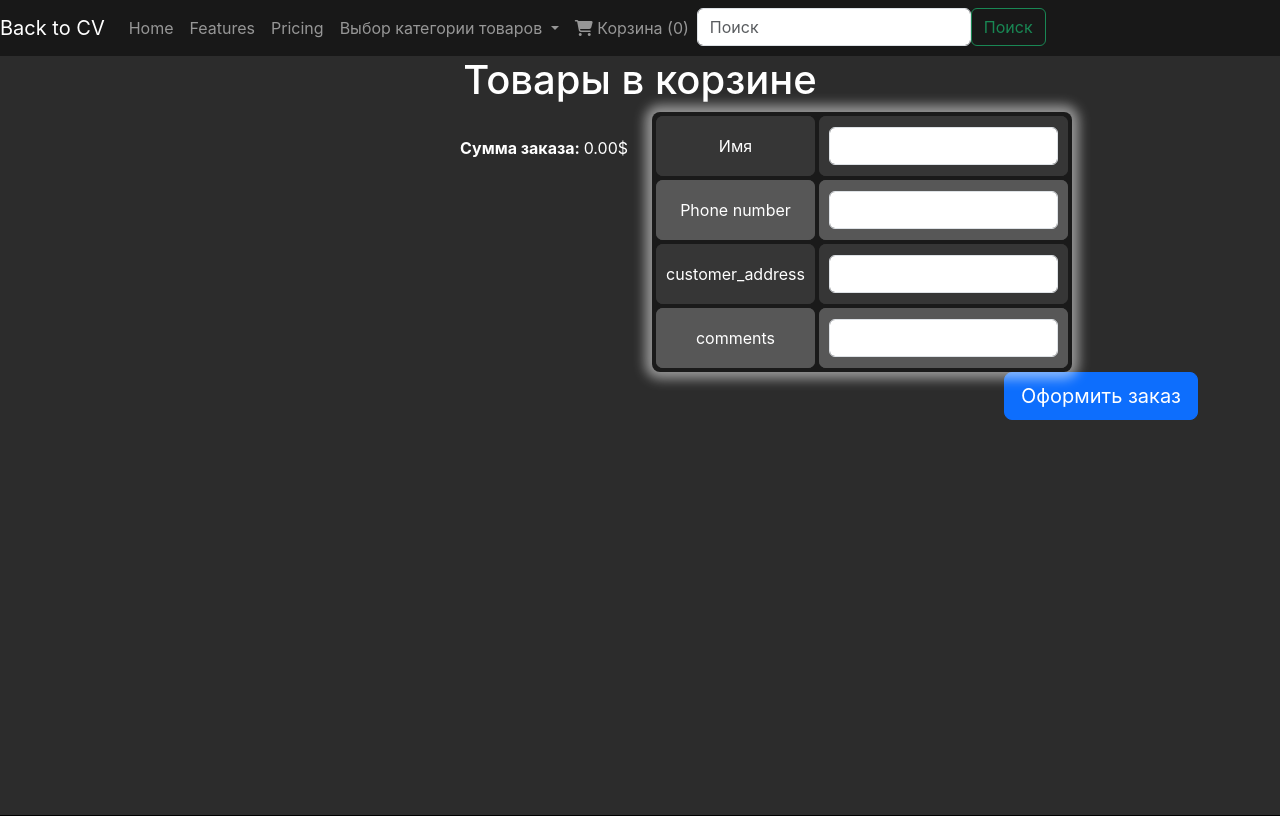
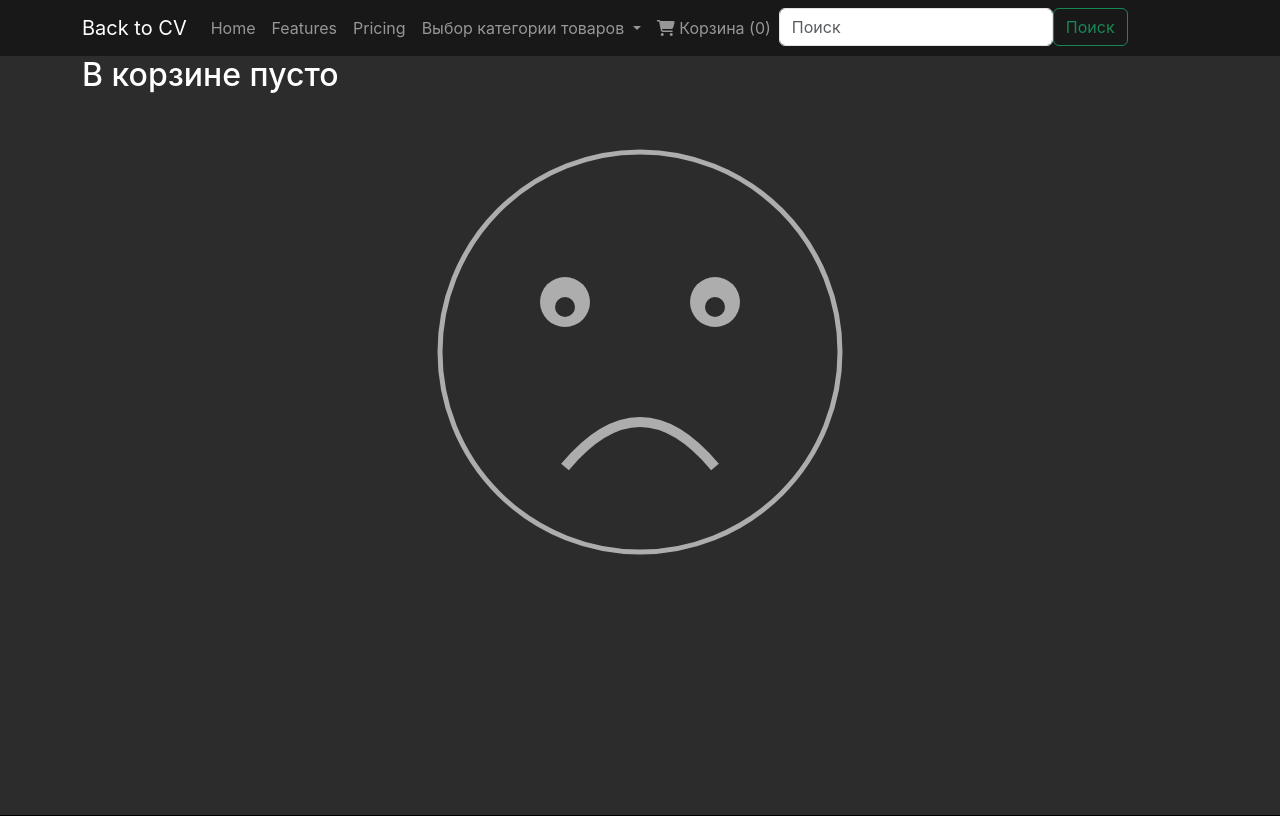
Before and after one commit to ComeOnGavrik/resume_gavrik, a Django app: page /shop/checkout in a window 1280 px wide. Shown: the top 816 px of the page. Run offline with Django 5.2, Linux system fonts and the light colour scheme; tables that the repository leaves empty hold one stand-in row (values such as "Sample post"); some libraries are stand-ins or nearby versions.

Commit message:
Пора начинать делать корзину

```diff
--- a/gavrik/shop/templates/shop/checkout.html
+++ b/gavrik/shop/templates/shop/checkout.html
@@ -4,6 +4,7 @@
 {% block tittle %} Корзина {% endblock %}
 
 {% block content-shop %}
+{% if products_in_basket %}
 <h1 style="text-align: center">Товары в корзине</h1>
 <div class="container">
     <form method="post">
@@ -22,20 +23,19 @@
                             {% endfor %}
                         </td>
                         <td style="    position: relative">
-                            <p style="position: absolute;top: 0%;left: 50%;transform: translateX(-50%);font-size: 20px;">
+                            <p style="position: absolute;top: 0%; font-size: 18px;">
                                 {{ el.product.name }}</p>
 
 
                             <!--                            <input class="product-in-basket-nmb" value="{{ el.nmb }}" type="number" id="number" -->
                             <!--                                   name="product_in_basket_el_{{ el.id }}">-->
                             <div class="number">
-                                <div class="number">
                                 <button class="number-minus" type="button">-
                                 </button>
                                 <input class="product-in-basket-nmb" value="{{ el.nmb }}" type="number" id="number"
                                        name="product_in_basket_el_{{ el.id }}" min="0" readonly>
                                 <button class="number-plus" type="button">+</button>
-                                </div>
+
 
                                 <script>
                                     function changeValue(button, delta) {
@@ -64,10 +64,7 @@
 
                     </tbody>
                 </table>
-<br>
-                <div class="text-right" style="text-align: right;">
-                    <b>Сумма заказа: </b> <span id="total_order_amount"></span>$
-                </div>
+
             </div>
 
             <div class="col-lg-6" style="position: relative">
@@ -117,13 +114,41 @@
             </div>
 
 
+        </div>
+        {{ form.errors }}
         <div class="text-right" style="text-align: right;">
+            <br>
+            <div class="text-right" style="text-align: right;">
+                <b>Сумма заказа: </b> <span id="total_order_amount"></span>$
+            </div>
             <button type="submit" class="btn btn-primary btn-lg">Оформить заказ</button>
         </div>
-        </div>
-        {{ form.errors }}
     </form>
 
 
 </div>
+{% else %}
+<div class="container">
+    <div class="col-lg-12">
+        <h2>В корзине пусто</h2>
+        <div class="col-lg-12 text-center">
+            <svg width="100" height="100" viewBox="0 0 100 100" xmlns="http://www.w3.org/2000/svg">
+                <!-- Круглая голова -->
+                <circle cx="50" cy="50" r="40" fill="#f5f5f700" stroke="#ffffff9c"/>
+
+                <!-- Глаза -->
+                <circle cx="35" cy="40" r="5" fill="#ffffff9c"/>
+                <circle cx="65" cy="40" r="5" fill="#ffffff9c"/>
+
+                <circle cx="35" cy="41" r="2" fill="#2c2c2c"/>
+                <circle cx="65" cy="41" r="2" fill="#2c2c2c"/>
+
+                <!-- Грустный рот -->
+                <path d="M35 73 Q50 55, 65 73" stroke="#ffffff9c" stroke-width="2" fill="transparent"/>
+            </svg>
+        </div>
+
+    </div>
+</div>
+{% endif %}
 {% endblock %}
--- a/gavrik/shop/templates/shop/navbar.html
+++ b/gavrik/shop/templates/shop/navbar.html
@@ -1,4 +1,7 @@
-<nav class="navbar navbar-expand-lg navbar navbar-dark" style="background-color: #181818;">
+<div class="nav-line-black" style="background-color: #181818; width:100%">
+    <div class="container">
+        <div class="col-lg-12">
+            <nav class="navbar navbar-expand-lg navbar navbar-dark">
                 <a class="navbar-brand" href="{% url 'home' %}">Back to CV</a>
                 <button class="navbar-toggler" type="button" data-toggle="collapse" data-target="#navbarNavDropdown"
                         aria-controls="navbarNavDropdown" aria-expanded="false" aria-label="Toggle navigation">
@@ -7,7 +10,8 @@
                 <div class="collapse navbar-collapse" id="navbarNavDropdown">
                     <ul class="navbar-nav">
                         <li class="nav-item">
-                <a class="nav-link" href="{% url 'shop:shop_home' %}">Home <span class="sr-only">(current)</span></a>
+                            <a class="nav-link" href="{% url 'shop:shop_home' %}">Home <span
+                                    class="sr-only">(current)</span></a>
                         </li>
                         <li class="nav-item">
                             <a class="nav-link" href="#">Features</a>
@@ -23,14 +27,16 @@
                             <div class="dropdown-menu" aria-labelledby="navbarDropdownMenuLink">
 
                                 {% for el in product_categories %}
-                        <a class="dropdown-item" href="{% url 'shop:category_products' el.name %}">{{el.name}}</a>
+                                <a class="dropdown-item"
+                                   href="{% url 'shop:category_products' el.name %}">{{el.name}}</a>
                                 {% endfor %}
                             </div>
                         </li>
                         <li class="nav-item">
 
                             <div class="basket-container">
-                    <a class="nav-link" href="{% url 'shop:checkout' %}"><i class="fa-solid fa-cart-shopping"></i>&nbsp;Корзина
+                                <a class="nav-link" href="{% url 'shop:checkout' %}"><i
+                                        class="fa-solid fa-cart-shopping"></i>&nbsp;Корзина
                                     <span id="basket_total_amount"></span>
                                     <span id="basket_total_nmb">
                                   {% if products_total_nmb %}
@@ -57,13 +63,15 @@
                             </div>
                         </li>
                         <li>
-             <form class="form-inline ml-auto" method="get" action="{% url 'search' %}" style="display: flex">
-                <input class="form-control mr-2" type="search" name="query" placeholder="Поиск" aria-label="Search">
+                            <form class="form-inline ml-auto" method="get" action="{% url 'search' %}"
+                                  style="display: flex">
+                                <input class="form-control mr-2" type="search" name="query" placeholder="Поиск"
+                                       aria-label="Search">
                                 <button class="btn btn-outline-success my-2 my-sm-0" type="submit">Поиск</button>
                             </form>
                         </li>
 
-            <li class="nav-item" style="position: absolute; right: 60px; top: 9px;">
+                        <li class="nav-item" style="position: absolute; right: 0%;">
 
                             <a class="nav-link" href="#"> {{ user.username }} </a>
 
@@ -73,3 +81,6 @@
 
                 </div>
             </nav>
+        </div>
+    </div>
+</div>
--- a/gavrik/static/shop/css/shop.css
+++ b/gavrik/static/shop/css/shop.css
@@ -343,7 +343,7 @@ input[type=tel]::placeholder {
 .contact-table {
     border-collapse: separate; /* Устанавливаем разделение ячеек */
     border-spacing: 4px; /* Расстояние между ячейками */
-    width: 420px;
+    width: 100%;
     box-shadow: 0px 0px 12px 7px rgba(255, 255, 255, 0.5);
     border-radius: 8px;
     background-color: #1a1a1a;
@@ -417,7 +417,7 @@ input[type=tel]::placeholder {
     display: inline-flex;
     align-items: center;
     position: relative;
-    width: 120px;
+    width: 75px;
     border: 1px solid #ddd;
     border-radius: 4px;
     overflow: hidden;
@@ -433,7 +433,6 @@ input[type=tel]::placeholder {
     display: block;
     height: 25px; /* Уменьшено с 40px */
     width: 100%;
-    padding: 0 35px; /* Оставляем место для кнопок */
     margin: 0;
     box-sizing: border-box;
     text-align: center;
@@ -461,7 +460,7 @@ input[type=tel]::placeholder {
     position: absolute;
     top: 0;
     bottom: 0;
-    width: 35px; /* Уменьшено с 40px */
+    width: 20px; /* Уменьшено с 40px */
     padding: 0;
     display: flex;
     align-items: center;
```
Also changed, not shown: gavrik/shop/templates/shop/search.html (+10 -6 lines). Lines whose indentation alone changed are shown as unchanged.
